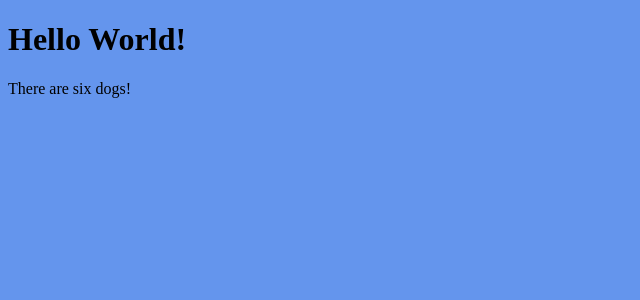
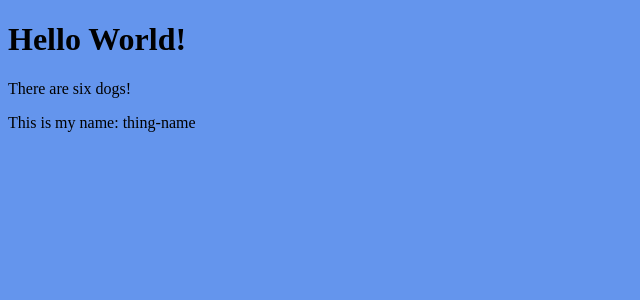
Before and after one commit to kyle-crews/mvp-web-portal, a Django app: page / in a window 1280 px wide. Shown: the part 134-434 px from the top of the page, without its empty margins (0-640 px from the left). Run offline with Django 3.2, Linux system fonts and the light colour scheme.

Commit message:
added name view to home page

```diff
--- a/projects/myhellowebapp/collection/templates/index.html
+++ b/projects/myhellowebapp/collection/templates/index.html
@@ -9,4 +9,5 @@
 {% block content %}
         <h1>Hello World!</h1>
         <p>There are {{ number|apnumber }} dog{{ number|pluralize }}!</p>
+        <p>This is my name: {{ thing|slugify }}</p>
 {%  endblock content %}
--- a/projects/myhellowebapp/collection/views.py
+++ b/projects/myhellowebapp/collection/views.py
@@ -3,7 +3,9 @@ from django.shortcuts import render
 def index(request):
     # define the variable
     number = 6
-    # pass the variable to the view
+    thing = "Thing name"
+
     return render(request, 'index.html', {
         'number': number,
+        'thing': thing,
     })
```
